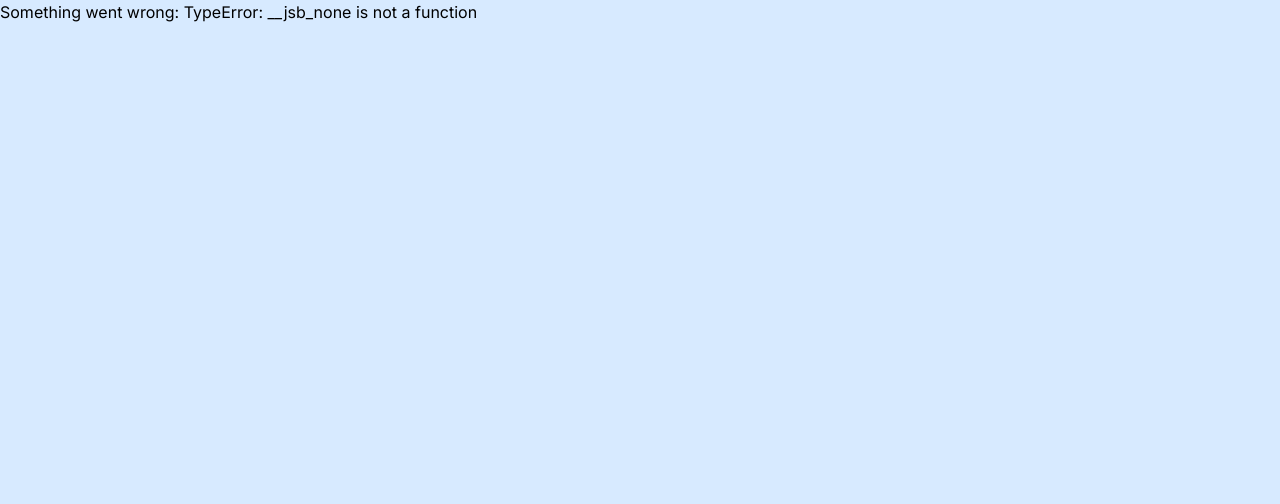
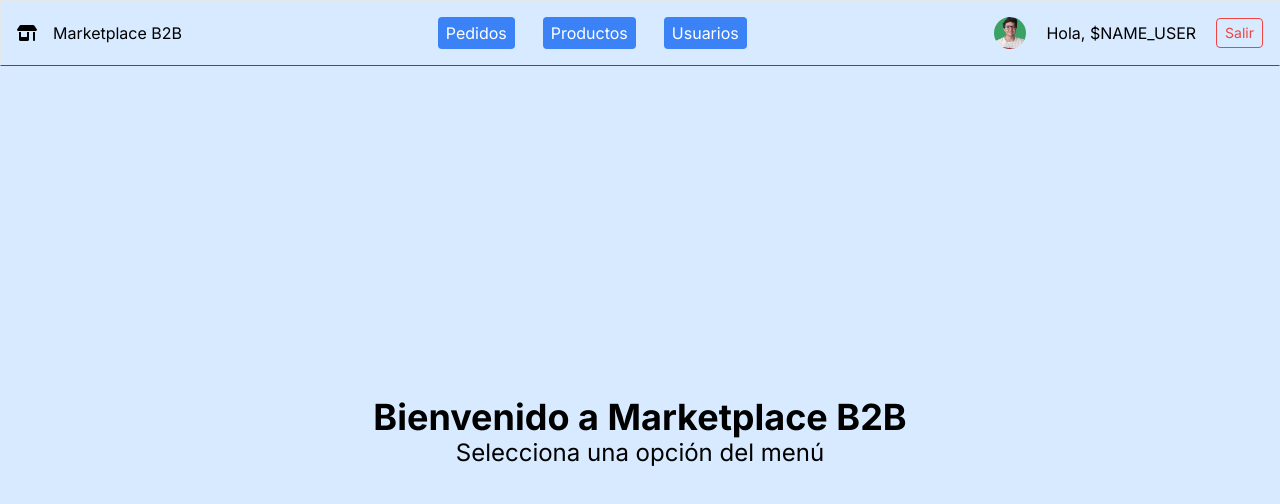
Before and after one commit to TPs-DAN2023/dan-appui, a Next.js app: page /testHome in a window 1280 px wide. Shown: the top 504 px of the page. Built offline with nearby package versions, Linux system fonts and the light colour scheme.

Commit message:
Update /testHome and add new components

```diff
--- a/app/testHome/page.tsx
+++ b/app/testHome/page.tsx
@@ -2,27 +2,55 @@
 
 import { SetStateAction, useEffect, useState } from "react";
 // import { useQuery } from "react-query";
-import { getPedidos } from "../../api";
-import { Loading, Header, OrderList, OrderDetails } from '../../components'
+import { getOrders, getProducts, getUsers } from "../../api";
+import { Loading, OrderItem, ProductItem, UserItem, List } from '../../components'
 import NavBar from "@/components/NavBar/NavBar";
+import { on } from "events";
 
 const Home = () => {
+
+  const [selectedTab, setSelectedTab] = useState('home');
+
   const myId = 1; // Ideally, this should be retrieved with the actual user ID
   const [selected, setSelected] = useState(null);
   const hasProductSelected = selected;
   const isSmallScreen = false;
   // const isLoading = false;
   // const error = null;
-  // const data = async () => await getPedidos(myId);
+  // const data = async () => await getOrders(myId);
   // console.log('data', data)
   const [isLoading, setIsLoading] = useState(true);
   const [error, setError] = useState(null);
-  const [data, setData] = useState(null);
+  const [data, setData] = useState([]);
 
   useEffect(() => {
+    console.log('selectedTab', selectedTab)
+
     const fetchData = async () => {
       try {
-        const result = await getPedidos(myId);
+        let result;
+        setData([]);
+        setIsLoading(true);
+        switch (selectedTab) {
+          case 'home':
+            result = null;
+            break;
+          case 'orders':
+            console.log('getOrders')
+            result = await getOrders(myId);
+            break;
+          case 'products':
+            console.log('getProducts')
+            result = await getProducts(myId);
+            break;
+          case 'users':
+            console.log('getUsers')
+            result = await getUsers(myId);
+            break;
+          default:
+            throw new Error('Invalid tab');
+        }
+        console.log(result);
         setData(result);
       } catch (error: unknown) {
         setError(error as SetStateAction<null>);
@@ -32,41 +60,70 @@ const Home = () => {
     };
 
     fetchData();
-  }, [myId]);
+  }, [myId, selectedTab]);
   // const isSmallScreen = useSmallScreenDetector();
 
   if (isLoading) return <Loading />;
 
   if (error) return "Something went wrong: " + error;
 
-  const isBackVisible = isSmallScreen && hasProductSelected;
-  const isListVisible = !isSmallScreen || (isSmallScreen && !isBackVisible);
-  const isDetailVisible = !isSmallScreen || isBackVisible;
+  // const isBackVisible = isSmallScreen && hasProductSelected;
+  // const isListVisible = !isSmallScreen || (isSmallScreen && !isBackVisible);
+  // const isDetailVisible = !isSmallScreen || isBackVisible;
 
   return (
-    <div className="h-screen grid grid-cols-1 md:grid-cols-2">
-      <div className="col-span-2">
+    <section className="h-screen flex flex-col">
+      <header className="border border-b-blue-700">
         <NavBar
-          onMobileBackPressed={() => setSelected(null)}
-          isBackVisible={isBackVisible}
+          setSelectedTab={setSelectedTab}
         />
-        {/* <Header /> */}
+      </header>
+      <main className="flex overflow-x-hidden overflow-y-hidden flex-grow">
+        { selectedTab === 'home' &&
+          <div className="flex flex-col items-center justify-center flex-grow">
+            <h1 className="text-4xl font-bold">Bienvenido a Marketplace B2B</h1>
+            <p className="text-2xl">Selecciona una opción del menú</p>
           </div>
-      {isListVisible && (
-        <div className="overflow-x-hidden overflow-y-scroll border-r border-gray-700 col-span-1">
+        }
+        { selectedTab === 'orders' &&
+          <div className="overflow-x-hidden overflow-y-scroll border-r">
+            <List items={data} onClick={() => console.log('Not implemented yet')}>
+              {(item, onClick) => <OrderItem order={item} onClick={onClick} />}
+            </List>
+          </div>
+        }
+        { selectedTab === 'products' &&
+          <div className="overflow-x-hidden overflow-y-scroll border-r">
+            <List items={data} onClick={() => console.log('Not implemented yet')}>
+              {(item, onClick) => <ProductItem product={item} onClick={onClick} />}
+            </List>
+          </div>
+        }
+        { selectedTab === 'users' &&
+          <div className="overflow-x-hidden overflow-y-scroll border-r">
+            <List items={data} onClick={() => console.log('Not implemented yet')}>
+              {(item, onClick) => <UserItem user={item} onClick={onClick} />}
+            </List>
+          </div>
+        }
+
+        {/* {isListVisible && (
+          <div className="overflow-x-hidden overflow-y-scroll border-r min-w-[400px]">
+            <h3 className="text-2xl font-semibold text-center uppercase">Lista de pedidos</h3>
             <OrderList pedidos={data} setSelected={setSelected} />
           </div>
         )}
         {isDetailVisible && (
-        <div className="overflow-x-hidden overflow-y-scroll col-span-1 flex">
+          <div className="overflow-x-hidden overflow-y-scroll flex-grow flex">
             <OrderDetails
               pedido={selected}
               isBackVisible={isBackVisible}
               onClearSelectionPressed={() => setSelected(null)}
             />
           </div>
-      )}
-    </div>
+        )} */}
+      </main>
+    </section>
   );
 };
 
```
Lines whose indentation alone changed are shown as unchanged.
